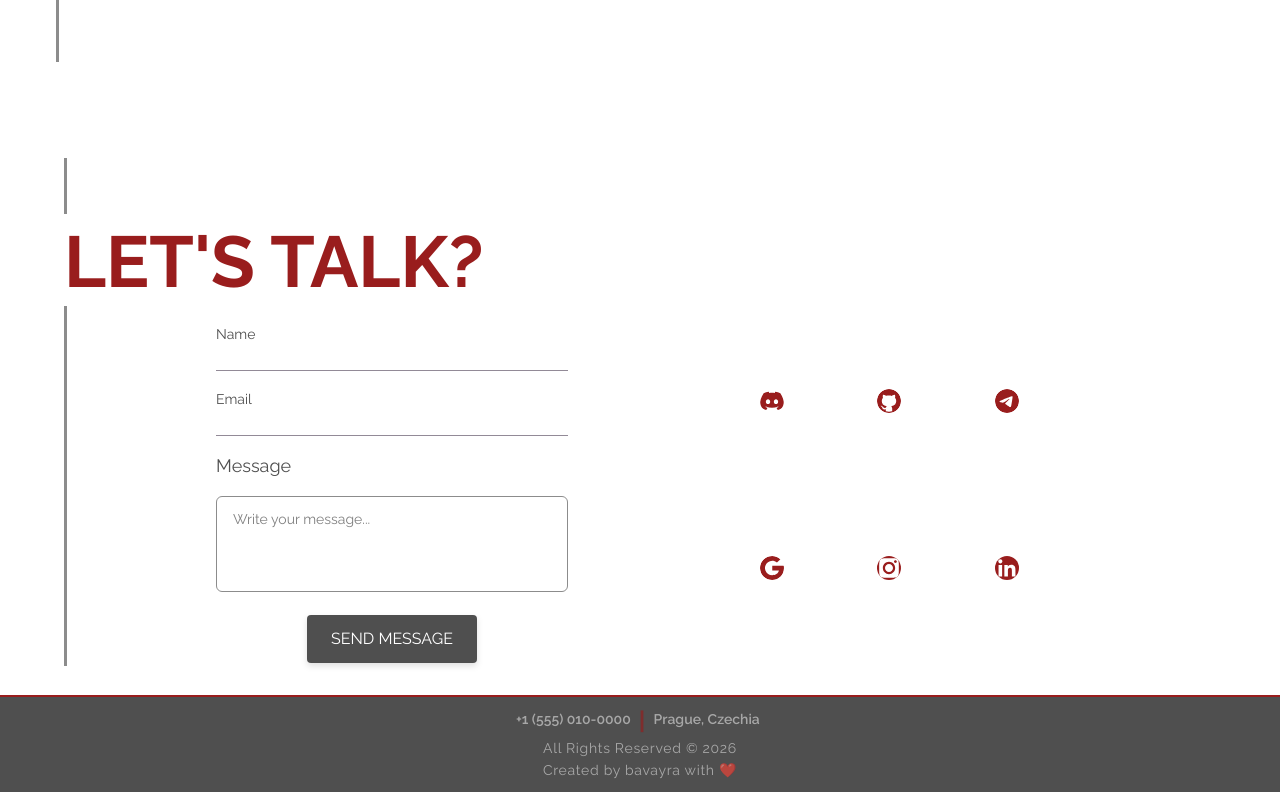
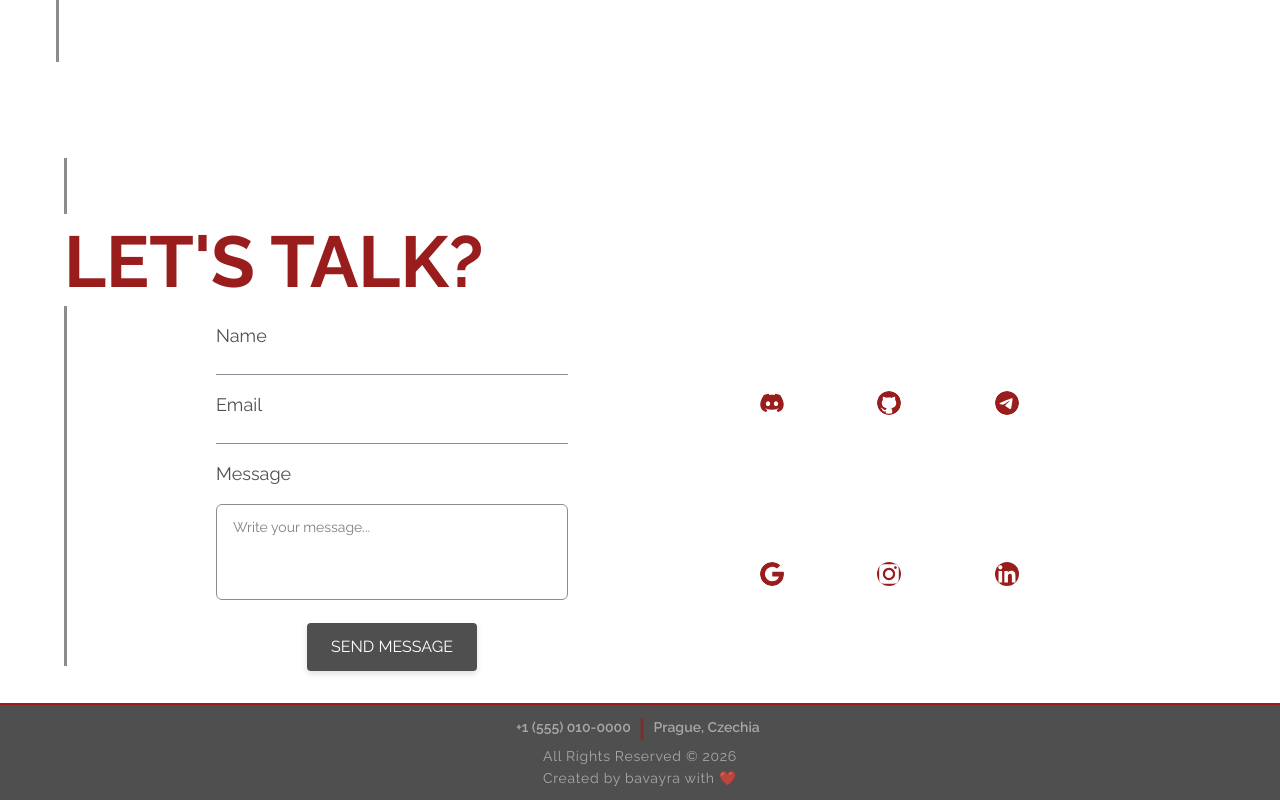
Before and after one commit to bavayra/Portfolio, a React (Vite) app: page / in a window 1280 px wide. Shown: the part 4690-5490 px from the top of the page. Built offline with nearby package versions, Linux system fonts and the light colour scheme.

Commit message:
style(Contacts-1728): increased ofnt size for message placeholder and input labels. Set h for the section. Set mb for  inputs, increased min-h of the message field. Decreased margins for social links. Increased bottom divider's height

```diff
--- a/src/components/ContactInput.tsx
+++ b/src/components/ContactInput.tsx
@@ -33,8 +33,11 @@ const TextInput = ({
     .trim()
     .replace(/\s+/g, " ");
   return (
-    <div>
-      <label htmlFor={id} className="text-sm text-grey-3 ">
+    <div className="desktop-xl:mb-6">
+      <label
+        htmlFor={id}
+        className="text-sm desktop-xl:text-xl phone-md:text-lg  text-grey-3 "
+      >
         {label}
       </label>
 
--- a/src/index.css
+++ b/src/index.css
@@ -324,6 +324,8 @@
     --block-div-sm-h: 256px;
     --block-div-md-h: 296px;
     --block-div-lg-h: 376px;
+
+    --contacts-div-bot-height: 472px;
   }
 }
 
--- a/src/sections/Contacts.tsx
+++ b/src/sections/Contacts.tsx
@@ -94,7 +94,7 @@ const ContactSection = () => {
   return (
     <section
       id="contacts"
-      className="relative z-10 mt-20 ml-3 h-auto desktop-lg:ml-10 tablet-sm:ml-12 flex pb-8 flex-col items-center "
+      className="relative z-10 mt-20 desktop-xl:h-[60vh] ml-3 h-auto desktop-lg:ml-10 tablet-sm:ml-12 flex pb-8 flex-col items-center "
     >
       <Divider
         widthPx="var(--hero-div-w)"
@@ -159,7 +159,7 @@ const ContactSection = () => {
               <div>
                 <label
                   htmlFor="input-message"
-                  className="text-sm text-grey-3 mb-4 phone-md:text-lg  block "
+                  className="text-sm desktop-xl:text-xl text-grey-3 mb-4 phone-md:text-lg  block "
                 >
                   Message
                 </label>
@@ -170,7 +170,7 @@ const ContactSection = () => {
                   placeholder="Write your message..."
                   required
                   disabled={isSubmitting}
-                  className=" focus:border-text mb-2 min-h-24 w-full resize-none rounded-md border border-grey-2 bg-transparent px-4 py-3 text-sm placeholder:opacity-100 focus:ring-0 focus:outline-none disabled:cursor-not-allowed disabled:opacity-50"
+                  className=" focus:border-text mb-2 desktop-xl:min-h-36 desktop-xl:text-lg min-h-24 w-full resize-none rounded-md border border-grey-2 bg-transparent px-4 py-3 text-sm placeholder:opacity-100 focus:ring-0 focus:outline-none disabled:cursor-not-allowed disabled:opacity-50"
                 />
                 {errors.message && (
                   <p className="-mt-6 text-sm text-red-600" role="alert">
@@ -214,7 +214,7 @@ const ContactSection = () => {
         </div>
         <SocialLinks
           size="md"
-          className=" grid grid-rows-2 desktop-sm:gap-0 grid-cols-3 gap-y-2 gap-x-4 mt-8 tablet-sm:gap-x-7 tablet-sm:gap-y-4 "
+          className=" grid grid-rows-2 desktop-xl:my-28 desktop-xl:mx-4 desktop-sm:gap-0 grid-cols-3 gap-y-2 gap-x-4 mt-8 tablet-sm:gap-x-7 tablet-sm:gap-y-4 "
         />
       </div>
     </section>
```
